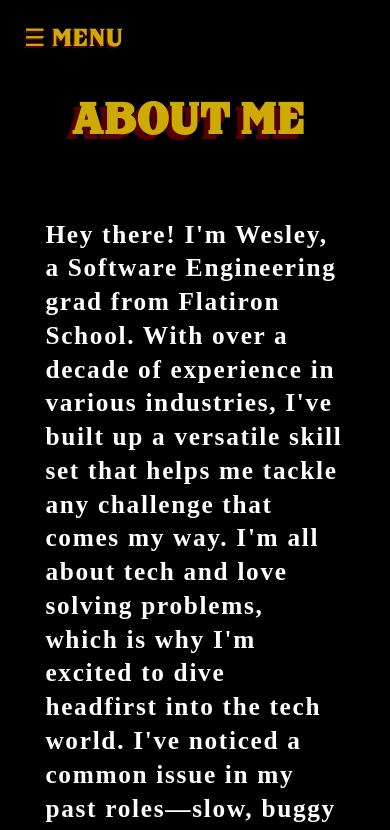
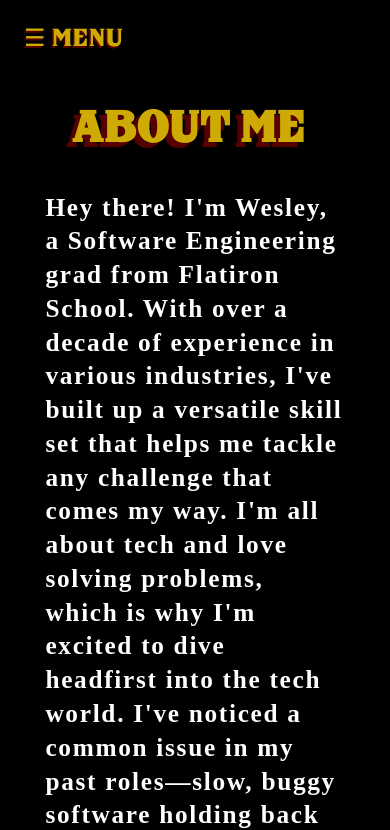
Before and after one commit to wesmith3/Portfolio, a Next.js app: page /about in a window 390 px wide. Shown: the top 830 px of the page. Built offline with nearby package versions, Linux system fonts and the light colour scheme; a web font is replaced by a local one.

Commit message:
realigns abt title

```diff
--- a/src/app/about/page.css
+++ b/src/app/about/page.css
@@ -69,9 +69,10 @@
 /* Media query for mobile devices */
 @media (max-width: 1100px) {
   .abt-title {
+    padding-top: 5.5rem;
+    margin-bottom: 0;
     font-size: 5vh;
-    padding-top: 5rem;
-    transform: rotate(0deg);
+    transform: rotate(0);
   }
 
   .contact {
```
